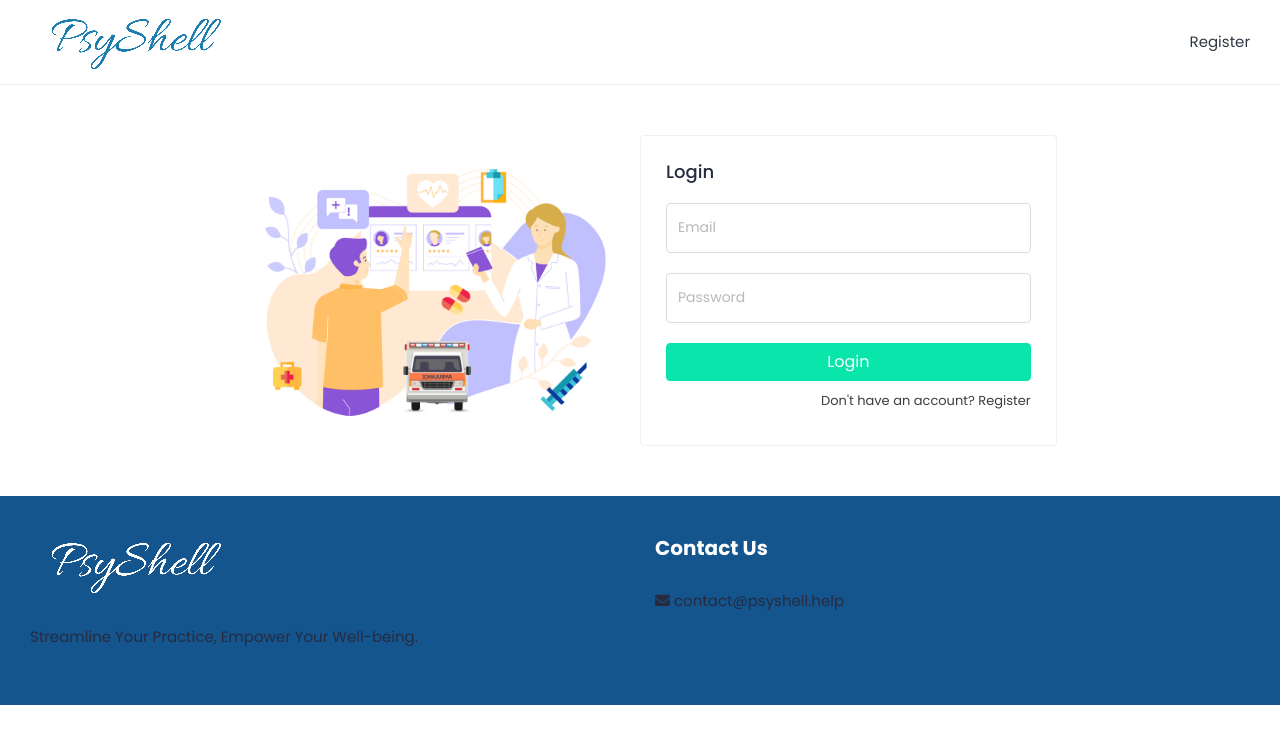
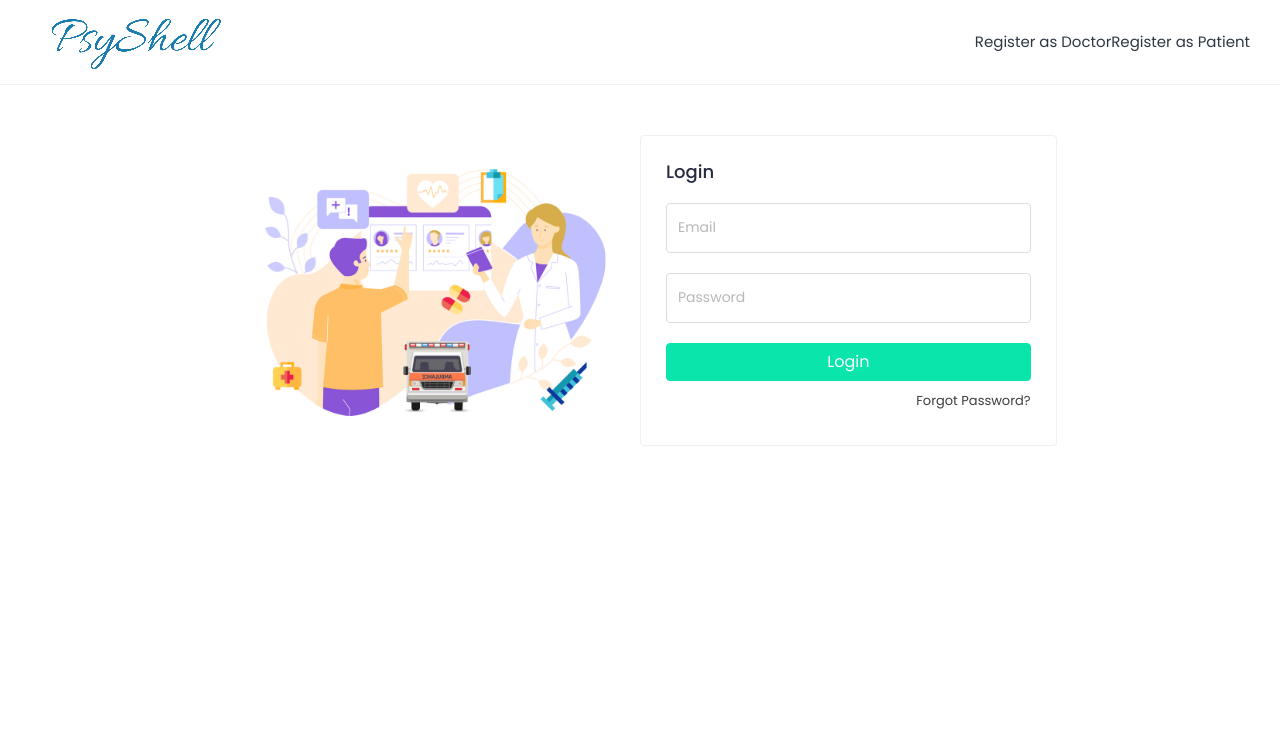
Before and after one commit to aTman23/portal, a website: page login.html in a window 1280 px wide. Drawn offline with Linux system fonts and the light colour scheme.

Commit message:
Update login.html

```diff
--- a/login.html
+++ b/login.html
@@ -3,20 +3,16 @@
 <head>
     <meta charset="utf-8" />
     <title>PsyShell - Login</title>
-    <meta name="viewport" content="width=device-width, initial-scale=1.0, user-scalable=0" />
+    <meta name="viewport" content="width=device-width, initial-scale=1.0" />
 
-    <!-- Favicons -->
     <link href="assets/img/favicon.png" rel="icon" />
-
-    <!-- Bootstrap CSS -->
     <link rel="stylesheet" href="assets/css/bootstrap.min.css" />
     <link rel="stylesheet" href="assets/plugins/fontawesome/css/all.min.css" />
-
-    <!-- Main CSS -->
     <link rel="stylesheet" href="assets/css/style.css" />
 </head>
 <body class="account-page">
 <div class="main-wrapper">
+
 <!-- Header -->
 <header class="header">
 <nav class="navbar navbar-expand-lg header-nav">
@@ -30,12 +26,12 @@
 </div>
 <ul class="nav header-navbar-rht">
 <li class="nav-item login-link">
-                        <a href="register.html">Register</a>
+<a href="doctor-register.html">Register as Doctor</a>
+<a href="register.html">Register as Patient</a>
 </li>
 </ul>
 </nav>
 </header>
-        <!-- /Header -->
 
 <!-- Login Content -->
 <div class="content">
@@ -66,38 +62,18 @@
 <div id="loginErrorMessage" class="text-danger mt-2"></div>
 </form>
 <div class="text-right">
-                                        <a class="forgot-link" href="register.html">Don't have an account? Register</a>
+<a class="forgot-link" href="#">Forgot Password?</a>
 </div>
 </div>
 </div>
 </div>
 </div>
 </div>
-            </div>
-        </div>
-        <!-- /Login Content -->
 
 <!-- Footer -->
 <footer class="footer">
-            <div class="footer-top">
-                <div class="container-fluid">
-                    <div class="row">
-                        <div class="col-md-6 footer-widget">
-                            <div class="footer-logo">
-                                <img src="assets/img/footer-logo.png" alt="Logo" />
-                            </div>
-                            <p>Streamline Your Practice, Empower Your Well-being.</p>
-                        </div>
-                        <div class="col-md-6 footer-widget">
-                            <h2 class="footer-title">Contact Us</h2>
-                            <p><i class="fas fa-envelope"></i> contact@psyshell.help</p>
-                        </div>
-                    </div>
-                </div>
-            </div>
+<!-- Footer content here -->
 </footer>
-        <!-- /Footer -->
-    </div>
 
 <!-- Scripts -->
 <script src="assets/js/jquery.min.js"></script>
@@ -124,7 +100,6 @@
 const result = await response.json();
 if (response.ok) {
 alert('Login successful!');
-                    // Use location.replace to ensure no back navigation to login page
 window.location.replace('doctor-dashboard.html');
 } else {
 document.getElementById('loginErrorMessage').innerText = result.message;
@@ -134,5 +109,6 @@
 }
 });
 </script>
+
 </body>
 </html>
```
Lines whose indentation alone changed are shown as unchanged.
